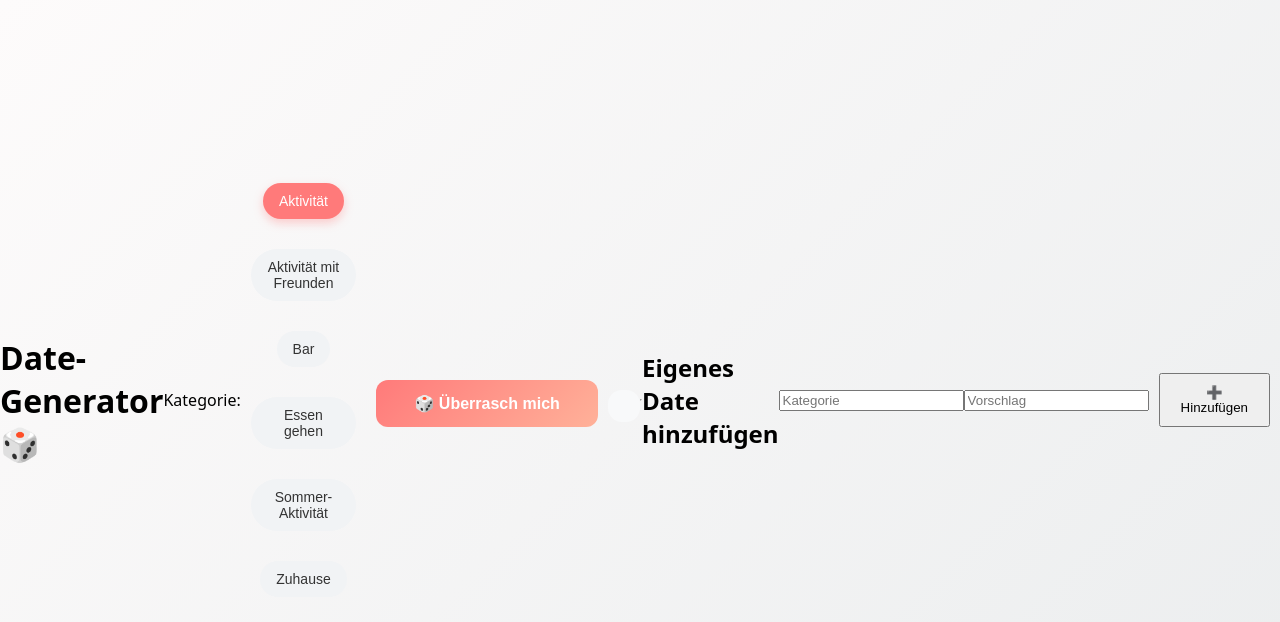
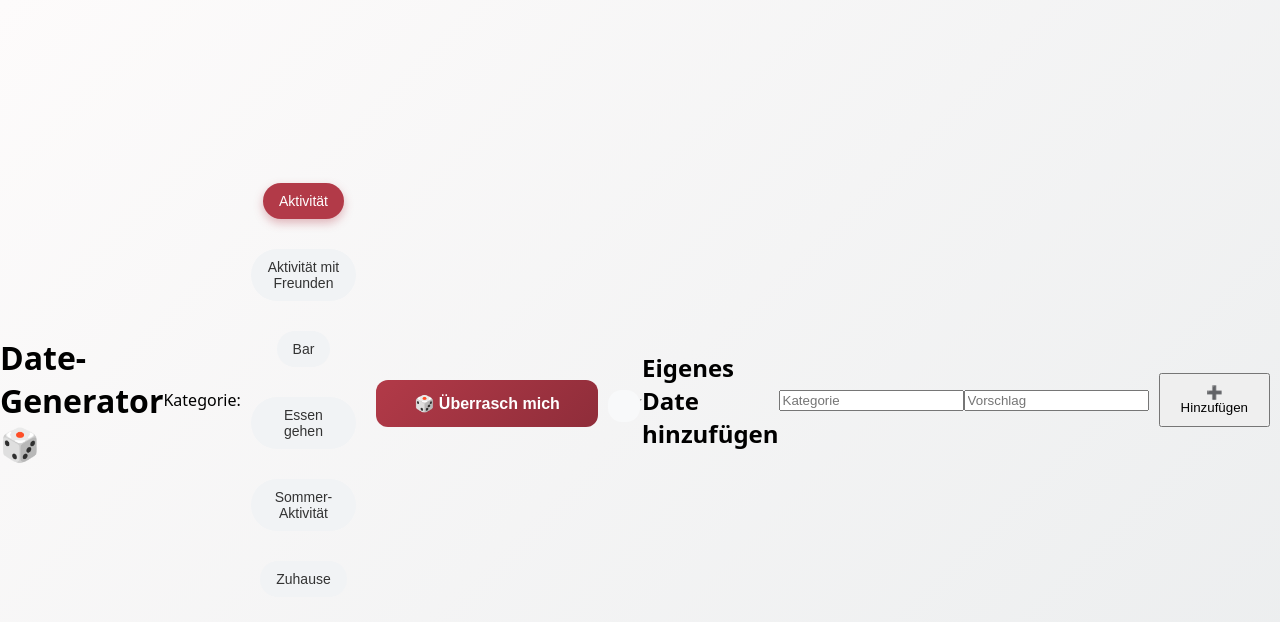
Before and after one commit to larlolina/Date-Generator-LaMa, a plain HTML site: page index.html in a window 1280 px wide. Both pictures are taken after a click on the button "Aktivität". Drawn offline with Linux system fonts and the light colour scheme.

Commit message:
Update style.css
dunkleres Rot und Anordnung untereinander

```diff
--- a/style.css
+++ b/style.css
@@ -9,6 +9,8 @@ body {
 }
 
 .app {
+  display: flex;
+  flex-direction: column;
   background: #ffffff;
   padding: 24px 20px 32px;
   width: 100%;
@@ -47,9 +49,9 @@ button {
 }
 
 .cat-btn.active {
-  background: #ff7a7a;
+  background: #b23a48;
   color: #fff;
-  box-shadow: 0 4px 10px rgba(255,122,122,0.35);
+  box-shadow: 0 4px 10px rgba(178,58,72,0.35);
 }
 
 #roll {
@@ -59,7 +61,7 @@ button {
   font-size: 16px;
   border-radius: 12px;
   border: none;
-  background: linear-gradient(135deg, #ff7a7a, #ffb199);
+  background: linear-gradient(135deg, #b23a48, #8f2d3a);
   color: white;
   font-weight: 600;
   cursor: pointer;
@@ -68,7 +70,7 @@ button {
 
 #roll:hover {
   transform: translateY(-1px);
-  box-shadow: 0 6px 18px rgba(255,122,122,0.35);
+  box-shadow: 0 6px 18px rgba(178,58,72,0.35);
 }
 
 #result {
```
